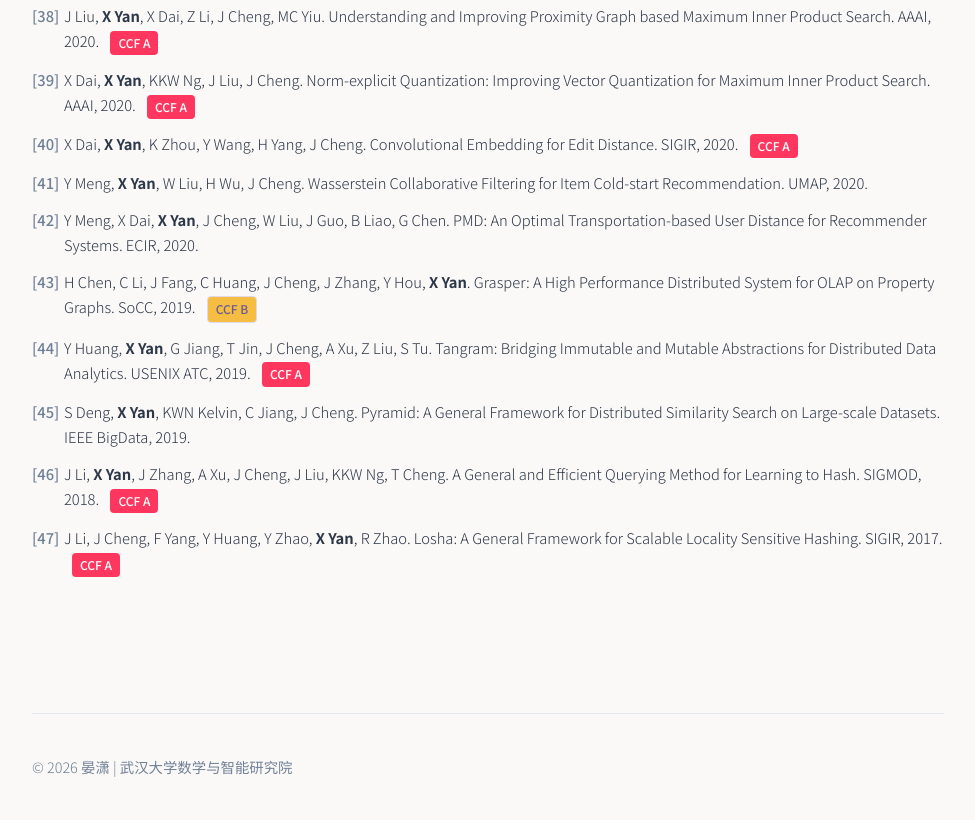
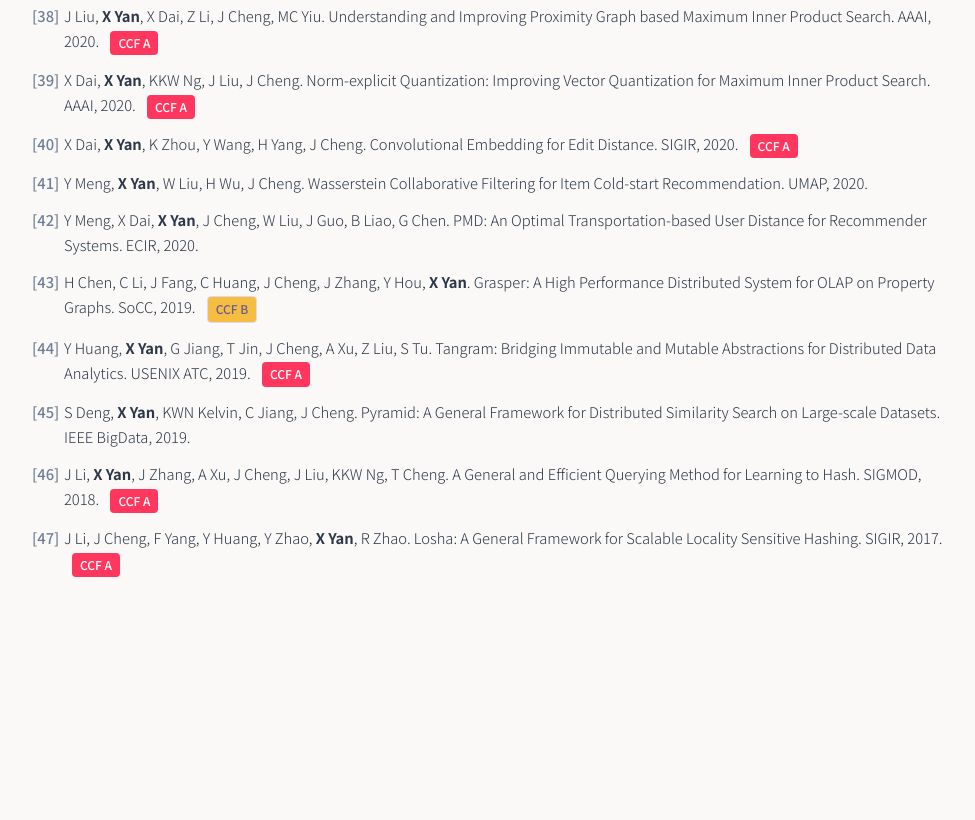
Before and after one commit to Hyzheng-code/XiaoYan.github.io, a plain HTML site: page index.html in a window 1280 px wide. Shown: the part 5530-6350 px from the top of the page, without its empty margins (152-1127 px from the left). After the commit the page ends 6243 px from the top, so only its background shows below. Drawn offline with nearby package versions, Linux system fonts and the light colour scheme.

Commit message:
change
Removed the footer section from the HTML file.

```diff
--- a/index.html
+++ b/index.html
@@ -687,10 +687,7 @@
                 </ul>
             </section>
         </main>
-
-        <footer>
-            <p>© 2026 晏潇 | 武汉大学数学与智能研究院</p>
-        </footer>
+</footer>
     </div>
 </body>
 </html>
```
